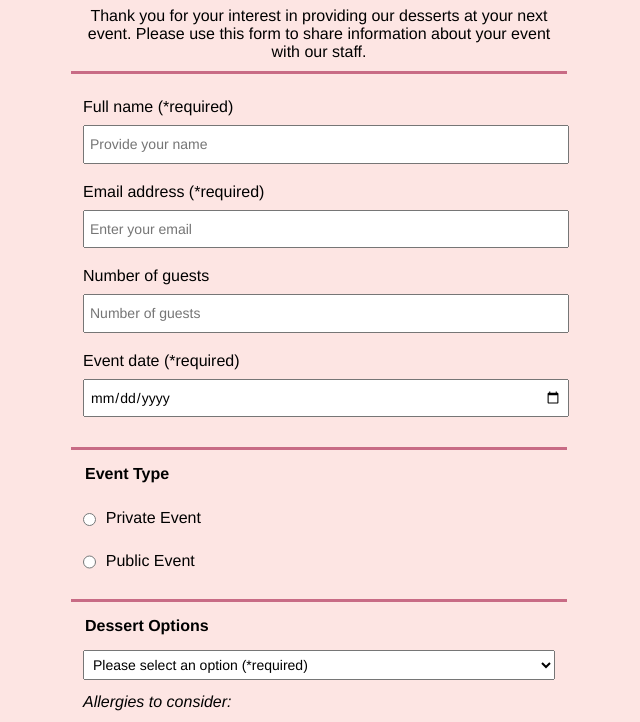
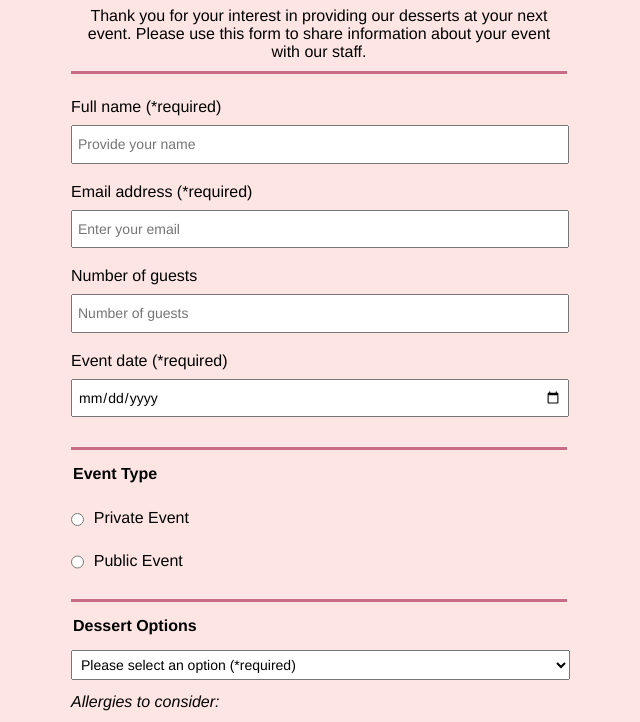
Before and after one commit to Shannonetz/shannonetz.github.io, a plain HTML site: page index.html in a window 1280 px wide. Shown: the part 55-777 px from the top of the page, without its empty margins (321-961 px from the left). Drawn offline with Linux system fonts and the light colour scheme.

Commit message:
Add files via upload

```diff
--- a/styles.css
+++ b/styles.css
@@ -50,6 +50,7 @@ body {
     border-bottom: 3px solid #C86B85;
     max-width:500px;
     min-width:300px;
+    padding-inline-start:0px;
   }
 
   /*Last form section*/
@@ -86,7 +87,7 @@ body {
   /*selection fields*/
   select {
     margin: 5px 5px 0 0;
-    width: 100%;
+    width: 103%;
     min-height: 2em;
     font-family:helvetica;
     font-size: 14px;
```
